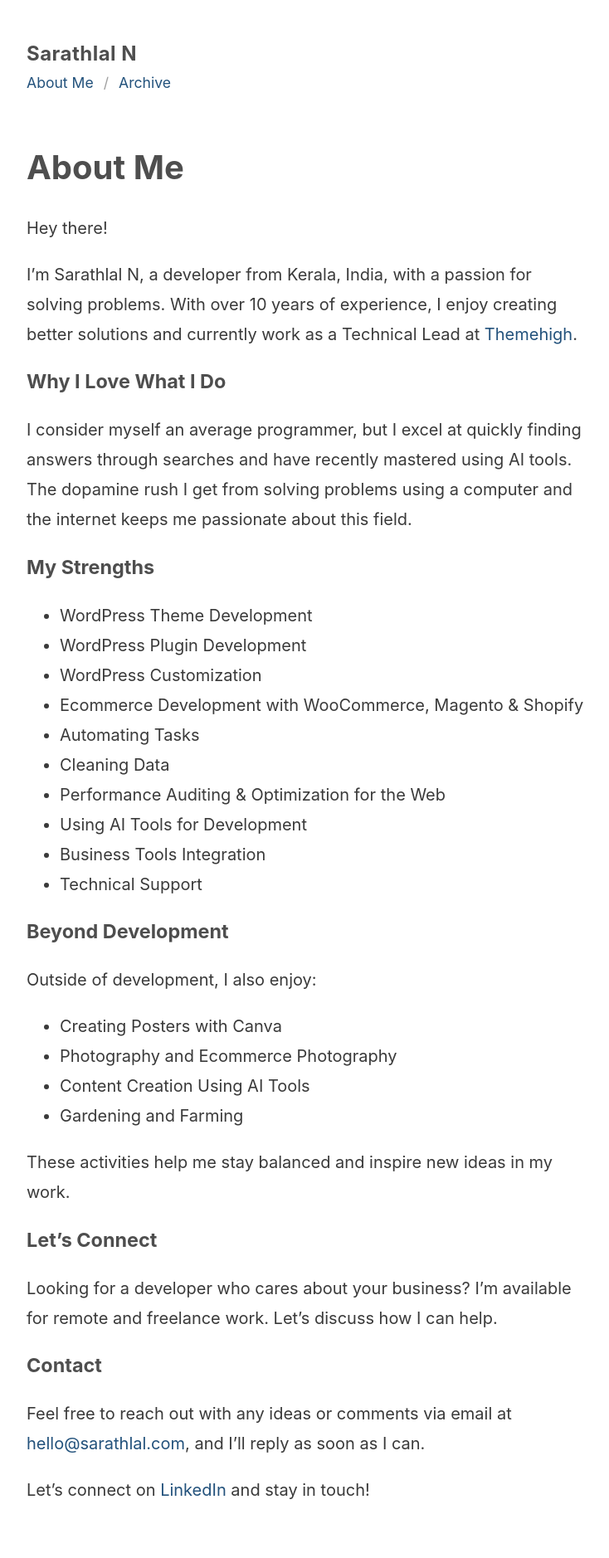
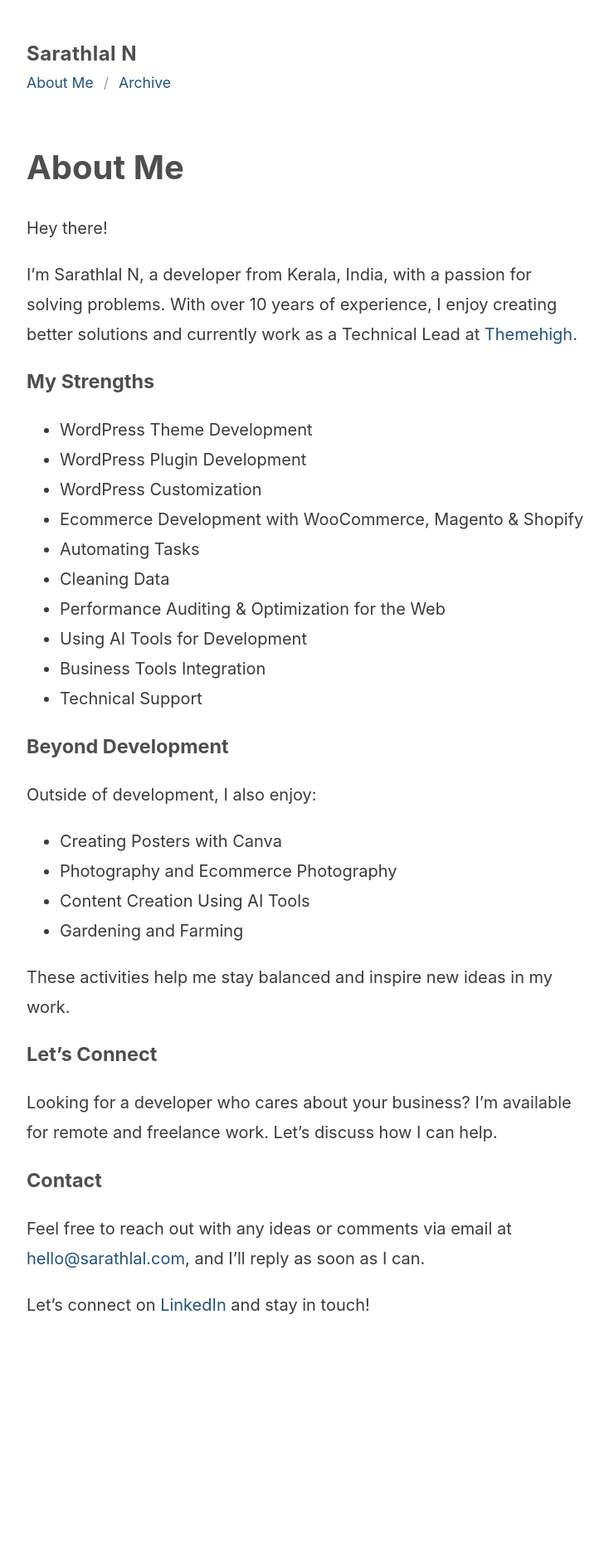
Before and after one commit to sarathlal/sarathlal.github.io, a Jekyll site: the page built from about.md, in a window 1280 px wide. Shown: the whole page at 83% size, without its empty margins (272-1006 px from the left). Built offline with Jekyll 4.4.1, drawn with Linux system fonts in a browser that asks for light colours; after the commit the page ends 1655 px from its top, so only the background shows below that.

Commit message:
about me - updated

```diff
--- a/about.md
+++ b/about.md
@@ -7,10 +7,6 @@ permalink: /about/
 Hey there!
 
 I’m Sarathlal N, a developer from Kerala, India, with a passion for solving problems. With over 10 years of experience, I enjoy creating better solutions and currently work as a Technical Lead at [Themehigh](https://www.themehigh.com){:target="_blank" rel="noopener"}.
-
-### Why I Love What I Do
-
-I consider myself an average programmer, but I excel at quickly finding answers through searches and have recently mastered using AI tools. The dopamine rush I get from solving problems using a computer and the internet keeps me passionate about this field.
 
 ### My Strengths
 
```
